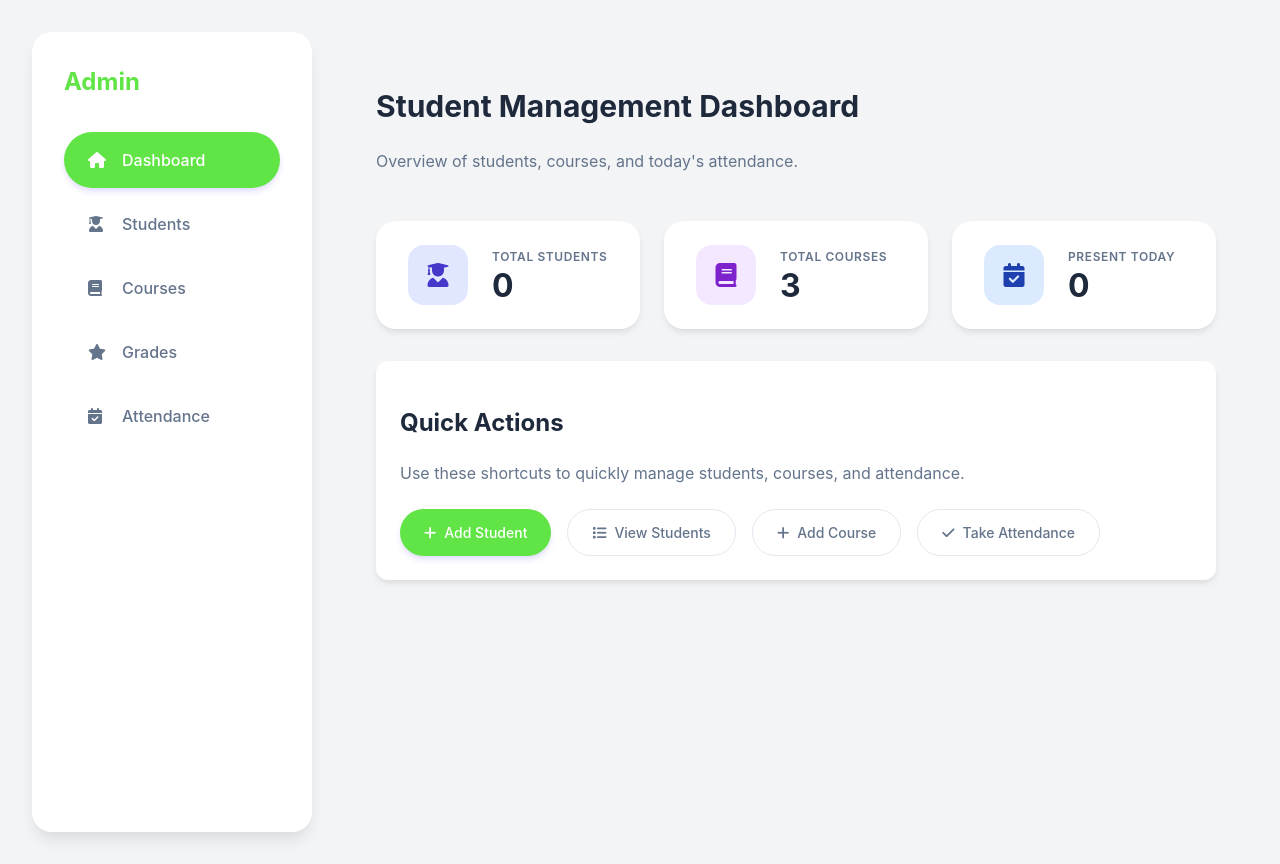
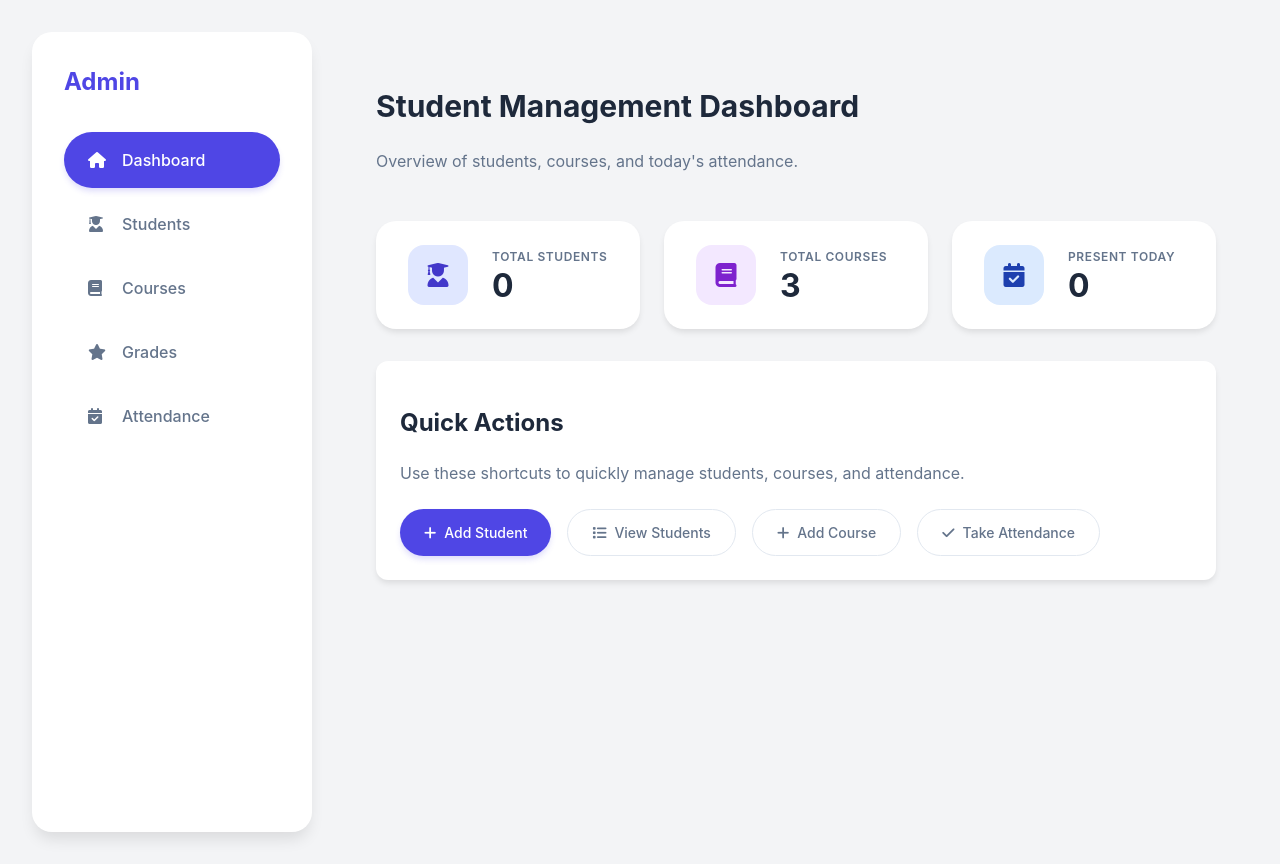
Before and after one commit to AliZaidi360/student_management_system, a PHP site: page /index.php in a window 1280 px wide. Run offline with PHP 8.4, Linux system fonts and the light colour scheme; data comes from the database, SQL or seed files in the repository; data that the repository does not hold is empty.

Commit message:
Changed back style.css

```diff
--- a/css/style.css
+++ b/css/style.css
@@ -1,7 +1,7 @@
 /* Modern Design System */
 :root {
-    --primary-color: #61e546;
-    --primary-hover: #e05226;
+    --primary-color: #4f46e5;
+    --primary-hover: #4338ca;
     --secondary-color: #64748b;
     --background-color: #f3f4f6;
     --surface-color: #ffffff;
```
